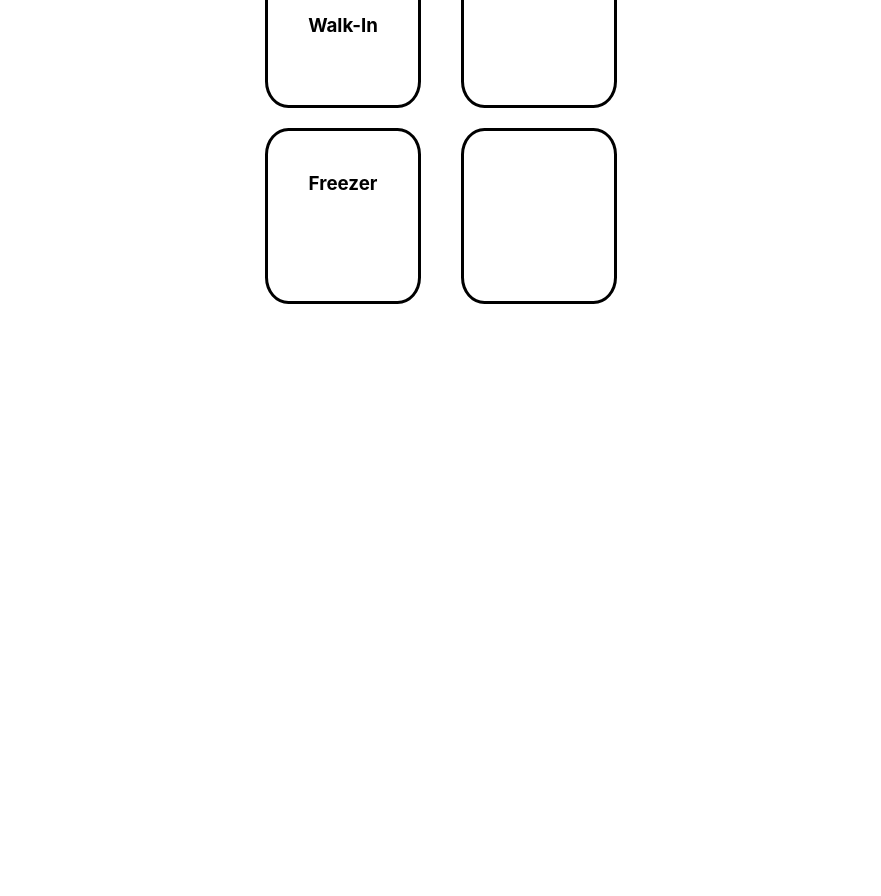
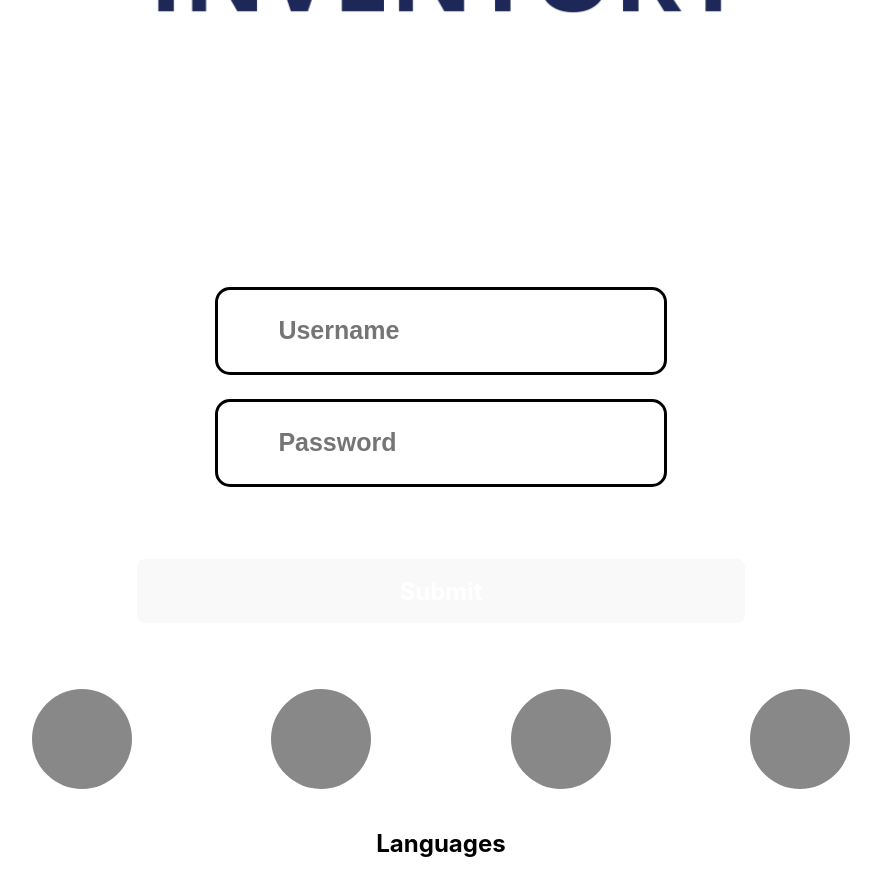
Before and after one commit to DesignerDeveloperDove/Zaiko_Inventory, a React app in the folder Zaiko/: page / in a window 1280 px wide. Shown: the part 320-1216 px from the top of the page, without its empty margins (199-1080 px from the left). Before the commit the page ends 800 px from the top, so only its background shows below. Built offline with nearby package versions, Linux system fonts and the light colour scheme; the HTML template or start-up script is replaced by a standard one.

Commit message:
new vari

```diff
--- a/Zaiko/src/App.css
+++ b/Zaiko/src/App.css
@@ -48,6 +48,7 @@
   display: flex;
   flex-direction: column;
   justify-content: center;
+  margin-top: 30vh;
 
 }
 #LogInBtn {
@@ -78,7 +79,7 @@
   width: 30vw;
   justify-content: center;
   align-items: center;
-  margin-left: 27vw;
+  margin: auto;
   font-size: 25px;
   background-color: rgb(255, 255, 255);
   border: solid black 3px;
@@ -86,9 +87,7 @@
   font-weight: bold;
   padding-left: 5%;
 }
-.LogoImg img{
-  width: 90vw;
-}
+
 #Circles {
   display: flex;
   justify-content: space-between;
@@ -138,3 +137,8 @@
   margin: 20px;
   padding-top: 20px;
 }
+
+.ZaikoLogoImg{
+  width: 100%;
+  height: auto;
+}
--- a/Zaiko/src/App.jsx
+++ b/Zaiko/src/App.jsx
@@ -1,13 +1,18 @@
-import { useState } from 'react'
-import { BrowserRouter as Router,Route,Routes, BrowserRouter } from "react-router-dom";
+import React from "react";
+import { BrowserRouter as Router, Routes, Route } from "react-router";
+import Home from './Pages/Home';
+import LogIn from "./Pages/LogIn";
 import './App.css'
 
 function App() {
 
   return (
-    <>
-
-    </>
+    <Router>
+    <Routes>
+      <Route path="/" element={<LogIn />} />
+      <Route path="/home" element={<Home />} />
+    </Routes>
+  </Router>
   )
 }
 
--- a/Zaiko/src/Pages/Home.jsx
+++ b/Zaiko/src/Pages/Home.jsx
@@ -1,4 +1,5 @@
 import React from "react";
+
 
 function Home(){
     return(
--- a/Zaiko/src/Pages/LogIn.jsx
+++ b/Zaiko/src/Pages/LogIn.jsx
@@ -1,27 +1,51 @@
-import React from "react";
-import UserLogIn from "./Components/LogInField";
-import Languages from "./Components/Languages";
-function LogIn(){
-    return(
-        <>
-        <div className="LogoImg">
-      <img  src= 'src/assets/ZaikoTrans2.png' alt="description" />
+import React, { useState } from "react";
+import { useNavigate } from "react-router";
+
+function LogIn() {
+  const [username, setUsername] = useState("");
+  const [password, setPassword] = useState("");
+  const navigate = useNavigate();
+
+  const handleSubmit = (e) => {
+    e.preventDefault();
+    if (username === "admin" && password === "password") {
+      navigate("/home"); // Redirect to home page
+    } else {
+      alert("Invalid credentials!");
+    }
+  };
+
+  return (
+    <div style={{ textAlign: "center", marginTop: "50px" }}>
+        <img id="ZaikoLogoImg" src= 'src/assets/ZaikoLogo - Copy.jpg' alt="ZaikoLogo" width="50%" height="auto"/>
+        <form id="LogInForm" onSubmit={handleSubmit}>
+            <input
+                type="text"
+                placeholder="Username"
+                value={username}
+                onChange={(e) => setUsername(e.target.value)}
+                required
+            />
+        <br />
+            <input
+                type="password"
+                placeholder="Password"
+                value={password}
+                onChange={(e) => setPassword(e.target.value)}
+                required
+            />
+        <br />
+        <button id="LogInBtn"><h2>Submit</h2></button>
+        <div id="Circles">
+            <p></p>
+            <p></p>
+            <p></p>
+            <p></p>
+        </div>
+        <h2>Languages</h2>
+      </form>
     </div>
+  );
+}
 
-
-        <div className="LogInField">
-            < UserLogIn />
-        </div>
-        <div className="LangCircles">
-            <Languages />
-        </div>
-
-
-        </>
-
-    );
-
-
-
-}
-export default LogIn
+export default LogIn;
--- a/Zaiko/src/index.css
+++ b/Zaiko/src/index.css
@@ -62,7 +62,7 @@ button:focus-visible {
     color: #747bff;
   }
   button {
-    background-color: #1a1a1a;
+    background-color: #f9f9f9;
   }
 }
 h1,h2,h3,h4,p{
--- a/Zaiko/src/main.jsx
+++ b/Zaiko/src/main.jsx
@@ -1,16 +1,14 @@
 import { StrictMode } from 'react'
 import { createRoot } from 'react-dom/client'
-import { BrowserRouter as Router,Route,Routes, BrowserRouter } from "react-router-dom";
 import './index.css'
 import App from './App.jsx'
-import ProductCard from './Productcard.jsx'
-import LogIn from './Pages/LogIn.jsx'
-import Home from './Pages/Home.jsx'
+
 
 createRoot(document.getElementById('root')).render(
   <StrictMode>
+    <App />
     {/*<LogIn />*/}
-    <Home />
+    {/*<Home />*/}
    {/*<ProductCard />*/}
   </StrictMode>,
 )
```
Also changed, not shown: Zaiko/package.json (+7 -4 lines), Zaiko/src/Pages/Components/Footer.jsx (added, +12 -0 lines), Zaiko/src/Pages/Filter.jsx (deleted, +0 -9 lines), Zaiko/src/assets/ZaikoLogo - Copy.jpg (added), 1 other file (tests, documents, lock files or other folders).
